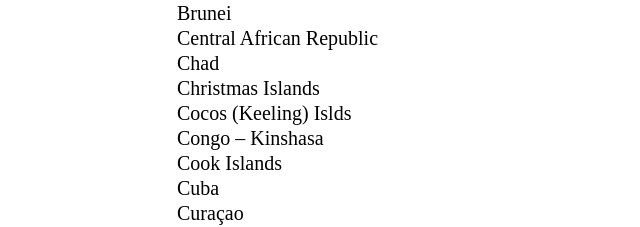
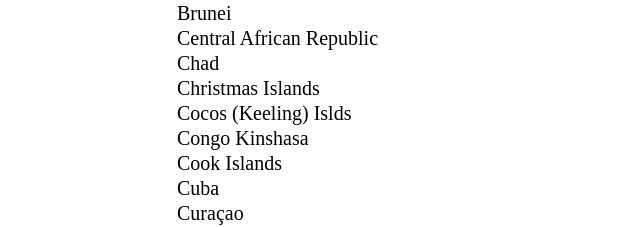
Before and after one commit to RoyJake/figma-store, a Next.js app: page /about in a window 1280 px wide. Shown: the part 2080-2307 px from the top of the page, without its empty margins (573-1213 px from the left). Built offline with nearby package versions, Linux system fonts and the light colour scheme.

Commit message:
fixed a production error

```diff
--- a/app/about/page.tsx
+++ b/app/about/page.tsx
@@ -281,7 +281,7 @@ export default function About() {
                 <li>Chad</li>
                 <li>Christmas Islands</li>
                 <li>Cocos (Keeling) Islds</li>
-                <li>Congo – Kinshasa</li>
+                <li>Congo Kinshasa</li>
                 <li>Cook Islands</li>
                 <li>Cuba</li>
                 <li>Curaçao</li>
```
